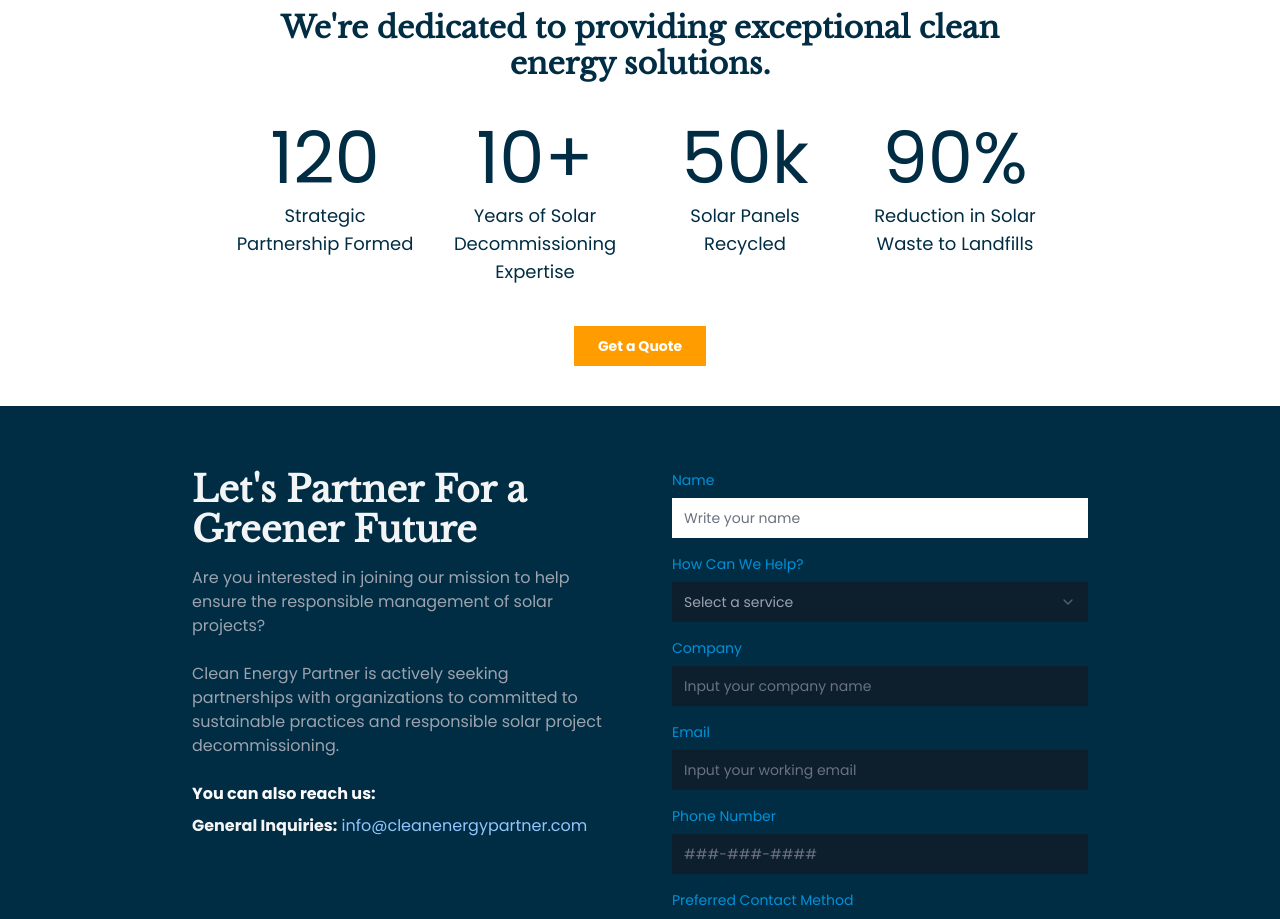
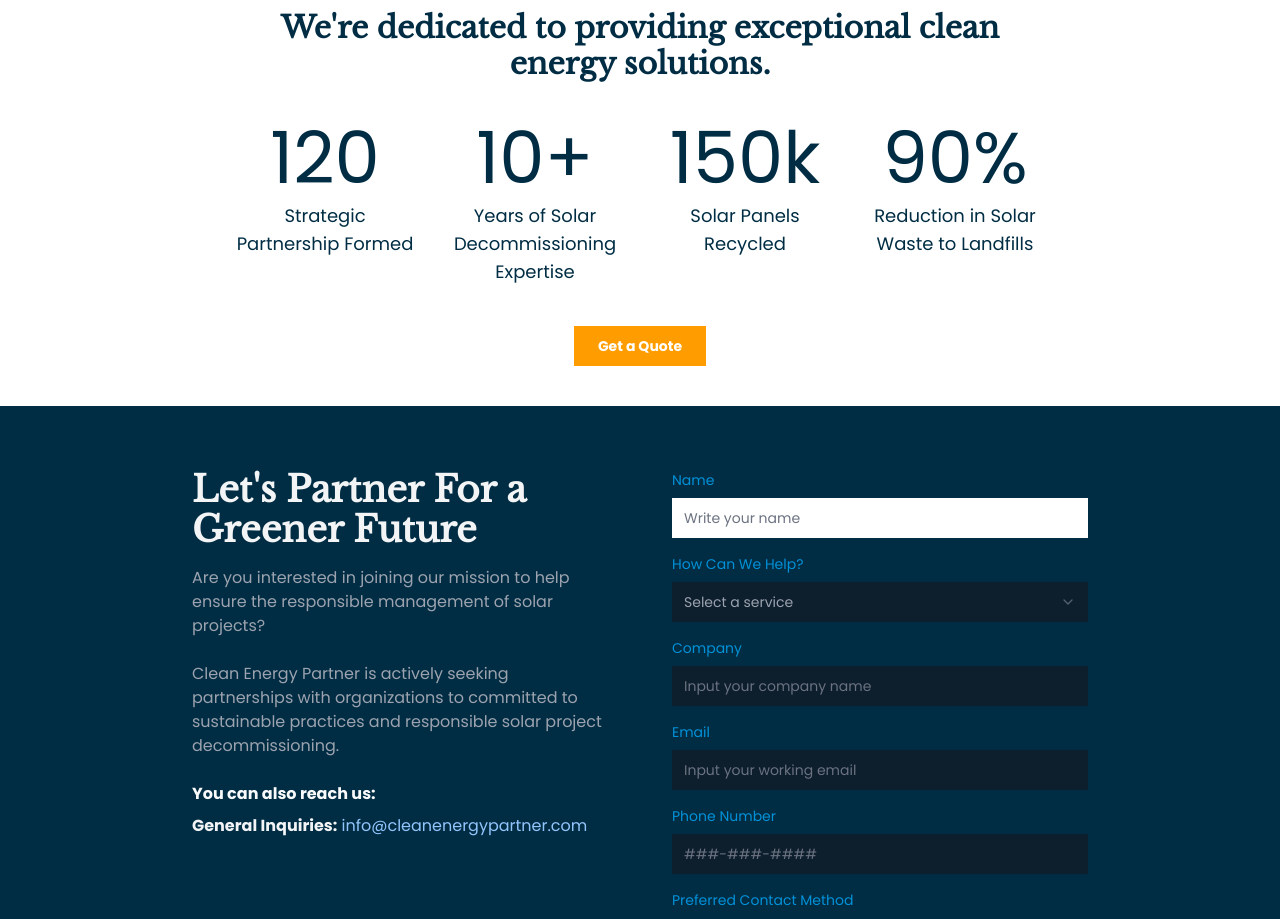
Before and after one commit to eromelus/clear-energy, a Next.js app: page / in a window 1280 px wide. Shown: the part 3180-4099 px from the top of the page. Built offline with nearby package versions, Linux system fonts and the light colour scheme; no server answers.

Commit message:
Update stats in clear energy stats component

```diff
--- a/src/components/clean-energy-stats.tsx
+++ b/src/components/clean-energy-stats.tsx
@@ -10,7 +10,7 @@ export function CleanEnergyStats({
   const stats = [
     { value: "120", label: "Strategic Partnership Formed" },
     { value: "10+", label: "Years of Solar Decommissioning Expertise" },
-    { value: "50k", label: "Solar Panels Recycled" },
+    { value: "150k", label: "Solar Panels Recycled" },
     { value: "90%", label: "Reduction in Solar Waste to Landfills" },
   ];
 
```
